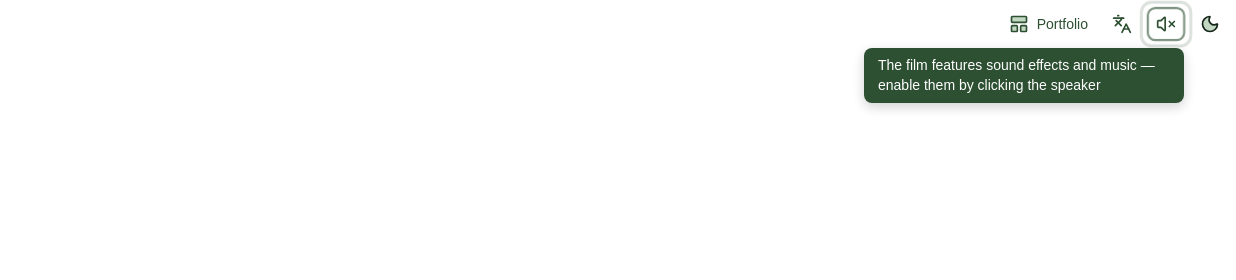
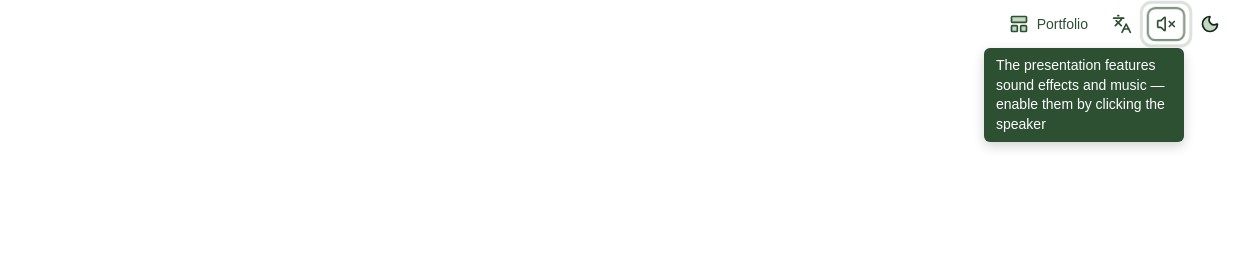
Before and after one commit to tommywalkie/portfolio, an Astro site in the folder apps/website/: page / in a window 1280 px wide. Shown: the top 280 px of the page, 44-1280 px from the left. Built offline with nearby package versions, Linux system fonts and the light colour scheme; Astro itself is replaced by a stand-in of ours; a small style sheet from the web is missing.

Commit message:
fix home page hint styles

```diff
--- a/apps/website/src/i18n/portfolio.json
+++ b/apps/website/src/i18n/portfolio.json
@@ -10,7 +10,7 @@
         "goToPortfolio": "Go to the web portfolio",
         "switchLanguage": "Switch language",
         "toggleDarkMode": "Toggle dark mode",
-        "muteHint": "The film features sound effects and music — enable them by clicking the speaker",
+        "muteHint": "The presentation features sound effects and music — enable them by clicking the speaker",
         "portfolioHint": "Want to know more about me? Check out my portfolio"
       }
     },
@@ -111,7 +111,7 @@
         "goToPortfolio": "Accéder au portfolio web",
         "switchLanguage": "Changer de langue",
         "toggleDarkMode": "Changer de thème",
-        "muteHint": "Le film est sonorisé : effets sonores et musique — activez-les en cliquant sur le haut-parleur",
+        "muteHint": "La présentation est sonorisée : effets sonores et musique — activez-les en cliquant sur le haut-parleur",
         "portfolioHint": "Envie d'en savoir plus sur moi ? Découvrez mon portfolio"
       }
     },
--- a/apps/website/src/styles/film-player.css
+++ b/apps/website/src/styles/film-player.css
@@ -66,9 +66,9 @@ video-skin,
   z-index: 40;
   display: block;
   width: max-content;
-  max-width: min(20rem, calc(100vw - 2rem));
-  padding: 0.5rem 0.875rem;
-  border-radius: 0.5rem;
+  max-width: min(12.5rem, calc(100vw - 2rem));
+  padding: 0.5rem 0.75rem;
+  border-radius: 0.375rem;
   background: var(--color-primary-700);
   color: #ffffff;
   font-size: 0.875rem;
```
